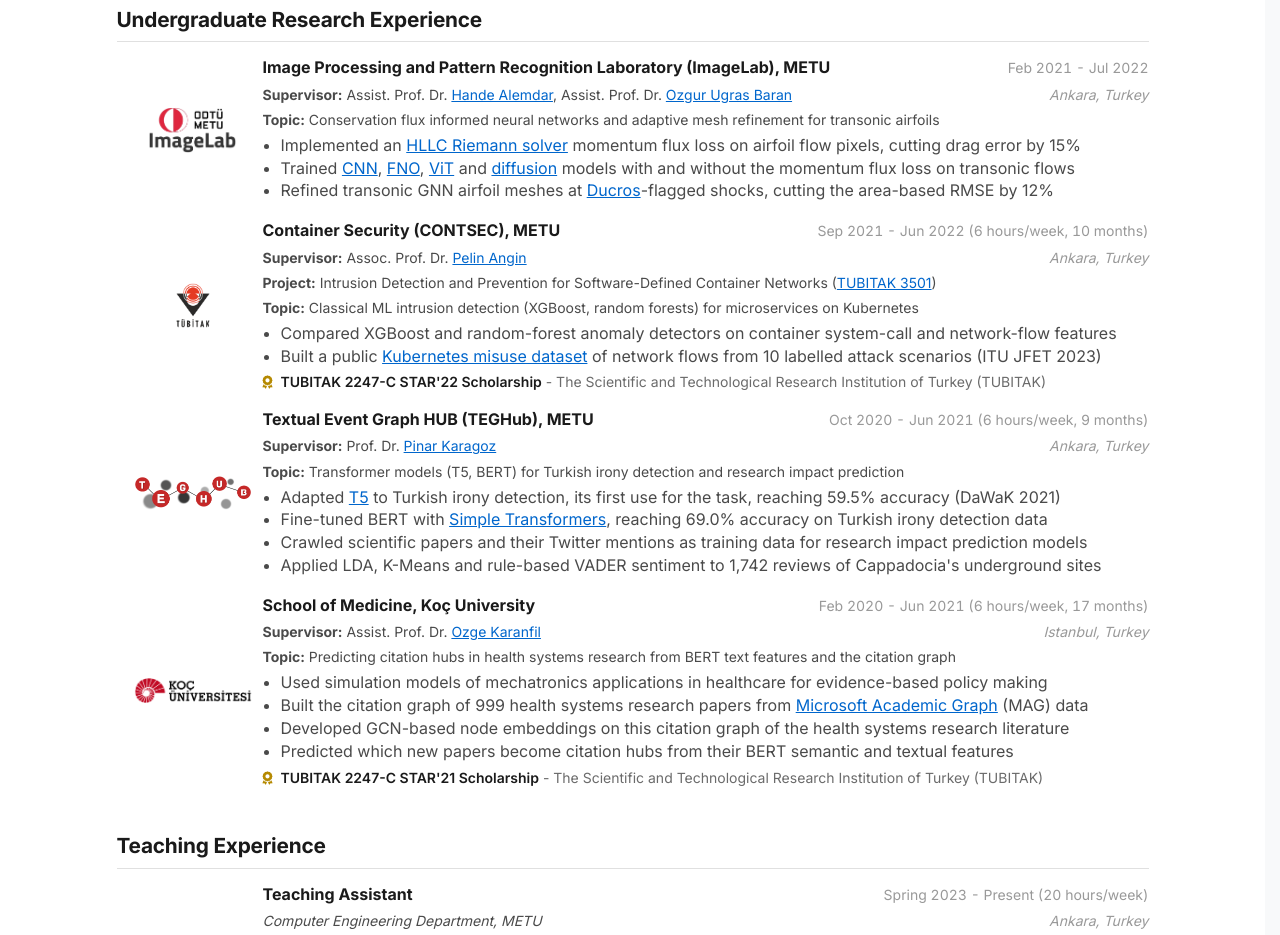
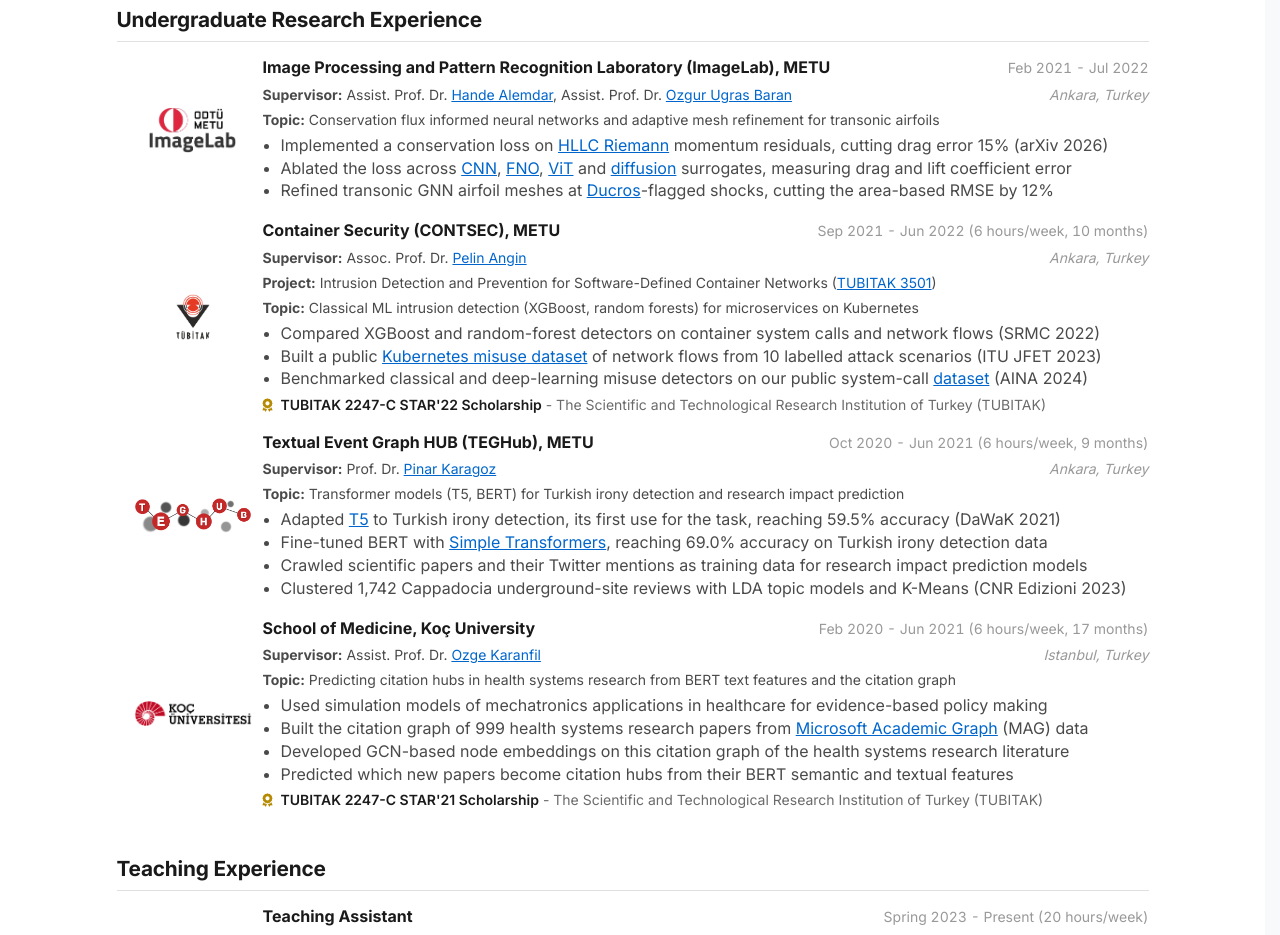
Before and after one commit to adnanhd/adnanhd.github.io, a plain HTML site: page cv/index.html in a window 1280 px wide. Shown: the part 2426-3361 px from the top of the page. Drawn offline with Linux system fonts and the light colour scheme.

Commit message:
cv: ml methods and papers in research bullets

```diff
--- a/cv/index.html
+++ b/cv/index.html
@@ -364,8 +364,8 @@
 <div class="resume-subheader resume-advisor"><span><strong>Supervisor:</strong> Assist. Prof. Dr. <a href="https://user.ceng.metu.edu.tr/~alemdar/" target="_blank" rel="noopener noreferrer">Hande Alemdar</a>, Assist. Prof. Dr. <a href="https://scholar.google.com/citations?user=s7AP0ygAAAAJ" target="_blank" rel="noopener noreferrer">Ozgur Ugras Baran</a></span><span class="resume-commitment">Ankara, Turkey</span></div>
 <div class="resume-advisor"><strong>Topic:</strong> Conservation flux informed neural networks and adaptive mesh refinement for transonic airfoils</div>
 <ul class="resume-bullets">
-<li>Implemented an <a href="https://doi.org/10.1007/BF01414629" target="_blank" rel="noopener noreferrer">HLLC Riemann solver</a> momentum flux loss on airfoil flow pixels, cutting drag error by 15%</li>
-<li>Trained <a href="https://github.com/Rakuen88/CNNFOIL/blob/4faac372dfa4d39a648b7de22cfb88eaca333086/network.py#L5" target="_blank" rel="noopener noreferrer">CNN</a>, <a href="https://github.com/neuraloperator/neuraloperator/blob/a6648eeeb60fe0837f2d7d021517a945a159a0c8/neuralop/models/fno.py#L25" target="_blank" rel="noopener noreferrer">FNO</a>, <a href="https://github.com/google-research/vision_transformer/blob/64801f1b3b367b3611cc27a3d45cc22870a36fb3/vit_jax/models_vit.py#L211" target="_blank" rel="noopener noreferrer">ViT</a> and <a href="https://github.com/jhbastek/PhysicsInformedDiffusionModels/blob/733aeb0fe8e56f8d1b3aaf9ff24f340438c20d9a/src/denoising_utils.py#L308" target="_blank" rel="noopener noreferrer">diffusion</a> models with and without the momentum flux loss on transonic flows</li>
+<li>Implemented a conservation loss on <a href="https://doi.org/10.1007/BF01414629" target="_blank" rel="noopener noreferrer">HLLC Riemann</a> momentum residuals, cutting drag error 15% (arXiv 2026)</li>
+<li>Ablated the loss across <a href="https://github.com/Rakuen88/CNNFOIL/blob/4faac372dfa4d39a648b7de22cfb88eaca333086/network.py#L5" target="_blank" rel="noopener noreferrer">CNN</a>, <a href="https://github.com/neuraloperator/neuraloperator/blob/a6648eeeb60fe0837f2d7d021517a945a159a0c8/neuralop/models/fno.py#L25" target="_blank" rel="noopener noreferrer">FNO</a>, <a href="https://github.com/google-research/vision_transformer/blob/64801f1b3b367b3611cc27a3d45cc22870a36fb3/vit_jax/models_vit.py#L211" target="_blank" rel="noopener noreferrer">ViT</a> and <a href="https://github.com/jhbastek/PhysicsInformedDiffusionModels/blob/733aeb0fe8e56f8d1b3aaf9ff24f340438c20d9a/src/denoising_utils.py#L308" target="_blank" rel="noopener noreferrer">diffusion</a> surrogates, measuring drag and lift coefficient error</li>
 <li>Refined transonic GNN airfoil meshes at <a href="https://doi.org/10.1006/jcph.1999.6238" target="_blank" rel="noopener noreferrer">Ducros</a>-flagged shocks, cutting the area-based RMSE by 12%</li>
 </ul>
 
@@ -381,8 +381,9 @@
 <div class="resume-advisor"><strong>Project:</strong> Intrusion Detection and Prevention for Software-Defined Container Networks (<a href="https://tubitak.gov.tr/en/funds/academic/national-support-programs/3501-career-development-program-career" target="_blank" rel="noopener noreferrer">TUBITAK 3501</a>)</div>
 <div class="resume-advisor"><strong>Topic:</strong> Classical ML intrusion detection (XGBoost, random forests) for microservices on Kubernetes</div>
 <ul class="resume-bullets">
-<li>Compared XGBoost and random-forest anomaly detectors on container system-call and network-flow features</li>
+<li>Compared XGBoost and random-forest detectors on container system calls and network flows (SRMC 2022)</li>
 <li>Built a public <a href="https://github.com/yigitsever/kubernetes-dataset" target="_blank" rel="noopener noreferrer">Kubernetes misuse dataset</a> of network flows from 10 labelled attack scenarios (ITU JFET 2023)</li>
+<li>Benchmarked classical and deep-learning misuse detectors on our public system-call <a href="https://www.kaggle.com/datasets/yigitsever/misuse-detection-in-containers-dataset/" target="_blank" rel="noopener noreferrer">dataset</a> (AINA 2024)</li>
 </ul>
 <div class="entry-awards"><div class="entry-award"><a href="https://tubitak.gov.tr/en/scholarships/degree-associate-degree/scholarship-programs/2247-c-star-intern-researcher-scholarship-programme" target="_blank" rel="noopener noreferrer"><i class="fa-solid fa-award" aria-hidden="true"></i> <span class="award-name">TUBITAK 2247-C STAR&#x27;22 Scholarship</span> <span class="award-org">- The Scientific and Technological Research Institution of Turkey (TUBITAK)</span></a></div></div>
 
@@ -399,7 +400,7 @@
 <li>Adapted <a href="https://jmlr.org/papers/v21/20-074.html" target="_blank" rel="noopener noreferrer">T5</a> to Turkish irony detection, its first use for the task, reaching 59.5% accuracy (DaWaK 2021)</li>
 <li>Fine-tuned BERT with <a href="https://github.com/ThilinaRajapakse/simpletransformers" target="_blank" rel="noopener noreferrer">Simple Transformers</a>, reaching 69.0% accuracy on Turkish irony detection data</li>
 <li>Crawled scientific papers and their Twitter mentions as training data for research impact prediction models</li>
-<li>Applied LDA, K-Means and rule-based VADER sentiment to 1,742 reviews of Cappadocia&#x27;s underground sites</li>
+<li>Clustered 1,742 Cappadocia underground-site reviews with LDA topic models and K-Means (CNR Edizioni 2023)</li>
 </ul>
 
 
--- a/feed.xml
+++ b/feed.xml
@@ -5,7 +5,7 @@
     <link>https://adnanhd.github.io/?tab=blogs</link>
     <description>Adnan Harun Doğan, Graduate Research &amp; Teaching Assistant at Middle East Technical University. Research on gradient-based learning through discrete decisions, decision-focused learning and learned state estimation.</description>
     <language>en-us</language>
-    <lastBuildDate>Mon, 23 Nov 2026 20:06:55 +0000</lastBuildDate>
+    <lastBuildDate>Mon, 23 Nov 2026 20:26:46 +0000</lastBuildDate>
     <atom:link href="https://adnanhd.github.io/feed.xml" rel="self" type="application/rss+xml" />
     <item>
       <title>Visual Tokenizers: From Vector Quantization to Binary Spherical Codes</title>
--- a/pagefind/pagefind-entry.json
+++ b/pagefind/pagefind-entry.json
@@ -1 +1 @@
-{"version":"1.5.0","languages":{"en":{"hash":"en_f7307de5c2","wasm":"en","page_count":43}},"include_characters":["_","‿","⁀","⁔","︳","︴","﹍","﹎","﹏","＿"]}
+{"version":"1.5.0","languages":{"en":{"hash":"en_a32f957a3e","wasm":"en","page_count":43}},"include_characters":["_","‿","⁀","⁔","︳","︴","﹍","﹎","﹏","＿"]}
```
Also changed, not shown: 9 other files.
